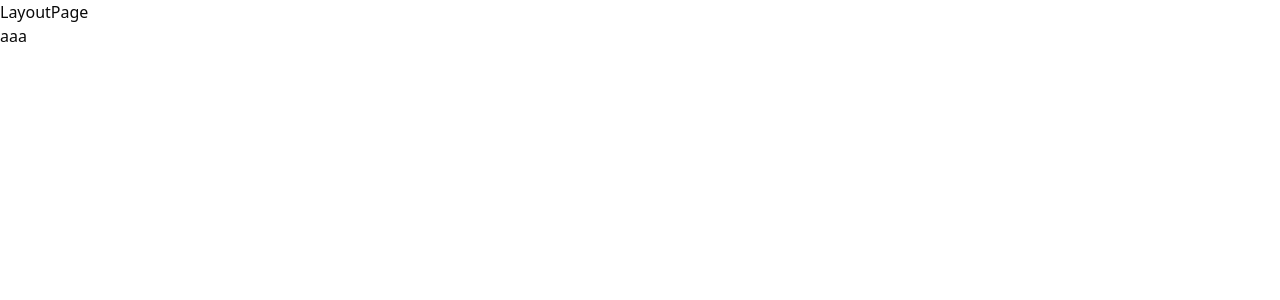
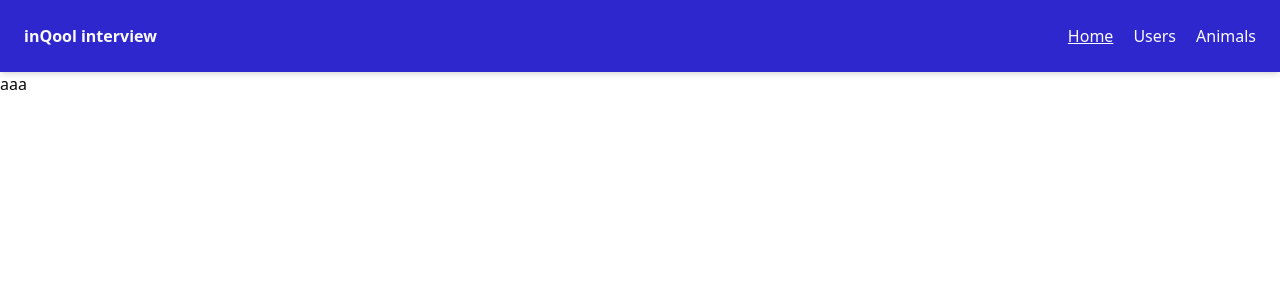
Before and after one commit to xxeonN22/inQool-frontend-interview, a React (Vite) app: page / in a window 1280 px wide. Shown: the top 300 px of the page. Built offline with nearby package versions, Linux system fonts and the light colour scheme.

Commit message:
add: created Navbar component and added it to the LayoutPage component

```diff
--- /dev/null
+++ b/src/components/Navbar/Navbar.tsx
@@ -0,0 +1,31 @@
+import { Link, NavLink } from 'react-router-dom';
+
+const Navbar = () => {
+  const links = [
+    { path: '/', label: 'Home' },
+    { path: '/users', label: 'Users' },
+    { path: '/animals', label: 'Animals' },
+  ];
+
+  return (
+    <nav className="bg-primary text-primary-foreground flex justify-between items-center p-6 shadow-md">
+      <Link to="/" className="font-bold">
+        inQool interview
+      </Link>
+      <ul className="flex gap-5">
+        {links.map((link) => (
+          <li key={link.label}>
+            <NavLink
+              to={link.path}
+              className={({ isActive }) => (isActive ? 'underline' : '')}
+            >
+              {link.label}
+            </NavLink>
+          </li>
+        ))}
+      </ul>
+    </nav>
+  );
+};
+
+export default Navbar;
--- a/src/layouts/LayoutPage.tsx
+++ b/src/layouts/LayoutPage.tsx
@@ -1,11 +1,14 @@
 import { Outlet } from 'react-router-dom';
+import Navbar from '@/components/Navbar/Navbar';
 
 const LayoutPage = () => {
   return (
-    <div>
-      LayoutPage
-      <Outlet />
-    </div>
+    <>
+      <Navbar />
+      <main>
+        <Outlet />
+      </main>
+    </>
   );
 };
 
```
